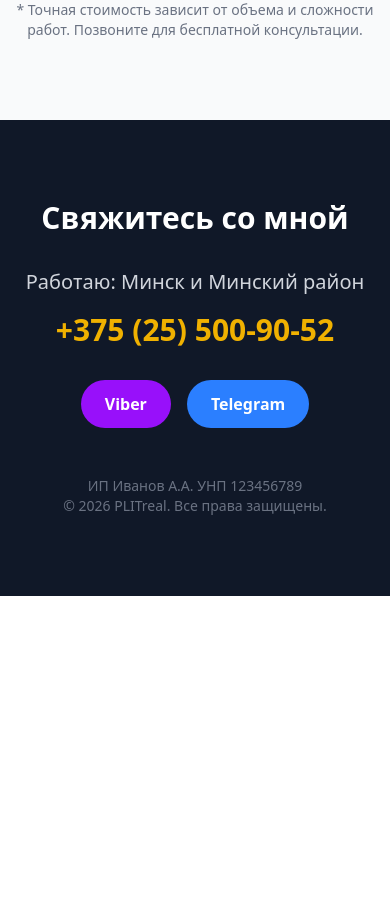
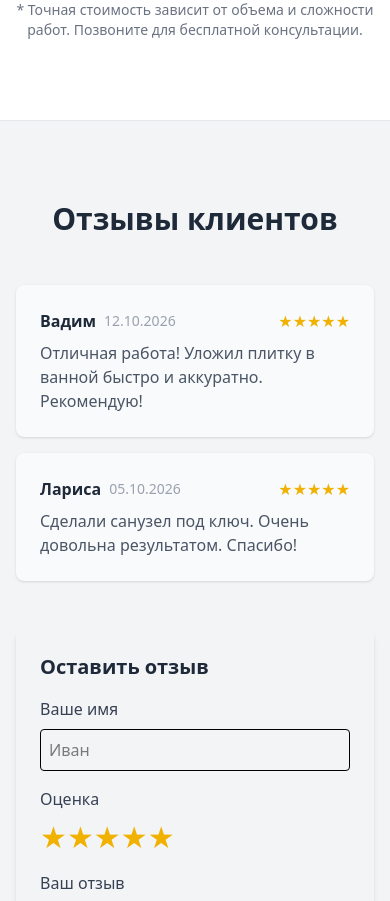
Before and after one commit to MagicKode/plit_real_front, an Angular app: page / in a window 390 px wide. Shown: the part 6780-7681 px from the top of the page. Before the commit the page ends 7376 px from the top, so only its background shows below. Built offline with nearby package versions, Linux system fonts and the light colour scheme.

Commit message:
PLT-1.0.9 created reviews component

```diff
--- a/src/app/app.html
+++ b/src/app/app.html
@@ -9,5 +9,6 @@
 </app-about>
 <app-portfolio id="portfolio"></app-portfolio>
 <app-prices id="prices"></app-prices>
+<app-reviews id="reviews"></app-reviews>
 <app-contacts id="contacts"></app-contacts>
 <router-outlet></router-outlet>
--- a/src/app/app.ts
+++ b/src/app/app.ts
@@ -7,6 +7,7 @@ import { AboutComponent } from './components/about/about';
 import { ContactsComponent } from './components/contacts/contacts';
 import { PortfolioComponent } from './components/portfolio/portfolio';
 import { PricesComponent } from './components/prices/prices';
+import { ReviewsComponent } from './components/reviews/reviews';
 
 @Component({
   selector: 'app-root',
@@ -19,6 +20,7 @@ import { PricesComponent } from './components/prices/prices';
     ContactsComponent,
     PortfolioComponent,
     PricesComponent,
+    ReviewsComponent,
   ],
   templateUrl: './app.html',
   styleUrl: './app.css',
--- a/src/app/components/header/header.html
+++ b/src/app/components/header/header.html
@@ -11,11 +11,12 @@
     </div>
 
     <!-- Меню (скрыто на мобилке, видно на десктопе) -->
-    <nav class="hidden lg:flex gap-15 text-base font-medium">
+    <nav class="hidden lg:flex gap-10 text-base font-medium">
       <button (click)="scrollTo('services')" class="hover:text-yellow-500 transition">Услуги</button>
       <button (click)="scrollTo('portfolio')" class="hover:text-yellow-500 transition">Работы</button>
       <button (click)="scrollTo('prices')" class="hover:text-yellow-500 transition">Цены</button>
       <button (click)="scrollTo('about')" class="hover:text-yellow-500 transition">О мастере</button>
+      <button (click)="scrollTo('reviews')" class="hover:text-yellow-500 transition">Отзывы</button>
       <button (click)="scrollTo('contacts')" class="hover:text-yellow-500 transition">Контакты</button>
     </nav>
 
--- a/src/app/components/prices/prices.html
+++ b/src/app/components/prices/prices.html
@@ -1,4 +1,4 @@
-<section class="py-20 bg-gray-50">
+<section class="py-20 bg-white">
   <div class="container mx-auto px-4">
     <h2 class="text-3xl md:text-4xl font-bold text-center mb-12 text-gray-800">
       Расценки на услуги
--- /dev/null
+++ b/src/app/components/reviews/reviews.html
@@ -0,0 +1,55 @@
+<section class="py-20 bg-gray-100 border-t border-gray-200">
+  <div class="container mx-auto px-4 max-w-4xl">
+    <h2 class="text-3xl md:text-4xl font-bold text-center mb-12 text-gray-800">
+      Отзывы клиентов
+    </h2>
+
+    <!-- Список отзывов -->
+    <div class="space-y-4 mb-12">
+      @for (review of reviews; track review.name + review.date) {
+        <div class="bg-gray-50 p-6 rounded-lg shadow-sm">
+          <div class="flex justify-between items-start mb-2">
+            <div class="flex items-center gap-2">
+              <span class="font-bold text-gray-800">{{ review.name }}</span>
+              <span class="text-sm text-gray-400">{{ review.date }}</span>
+            </div>
+            <div class="flex text-yellow-500">
+              @for (star of stars; track star) {
+                <span>{{ star <= review.rating ? '★' : '☆' }}</span>
+              }
+            </div>
+          </div>
+          <p class="text-gray-600">{{ review.text }}</p>
+        </div>
+      }
+    </div>
+
+    <!-- Форма добавления отзыва -->
+    <div class="bg-gray-100 p-6 rounded-lg shadow-md">
+      <h3 class="text-xl font-bold mb-4 text-gray-800">Оставить отзыв</h3>
+
+      <div class="mb-4">
+        <label class="block text-gray-700 mb-2">Ваше имя</label>
+        <input type="text" [(ngModel)]="newName" class="w-full p-2 border rounded" placeholder="Иван">
+      </div>
+
+      <div class="mb-4">
+        <label class="block text-gray-700 mb-2">Оценка</label>
+        <div class="flex text-3xl text-yellow-500 cursor-pointer">
+          @for (star of stars; track star) {
+            <span (click)="setRating(star)">{{ star <= newRating ? '★' : '☆' }}</span>
+          }
+        </div>
+      </div>
+
+      <div class="mb-4">
+        <label class="block text-gray-700 mb-2">Ваш отзыв</label>
+        <textarea [(ngModel)]="newText" class="w-full p-2 border rounded" rows="3" placeholder="Мне понравилось..."></textarea>
+      </div>
+
+      <button (click)="addReview()" class="bg-yellow-500 hover:bg-yellow-600 text-black font-bold px-6 py-2 rounded transition">
+        Отправить отзыв
+      </button>
+    </div>
+  </div>
+</section>
--- /dev/null
+++ b/src/app/components/reviews/reviews.ts
@@ -0,0 +1,59 @@
+import { Component } from '@angular/core';
+import { FormsModule } from '@angular/forms';
+
+interface Review {
+  name: string;
+  text: string;
+  rating: number;
+  date: string;
+}
+
+@Component({
+  selector: 'app-reviews',
+  standalone: true,
+  imports: [FormsModule],
+  templateUrl: './reviews.html',
+  styleUrl: './reviews.css',
+})
+export class ReviewsComponent {
+  reviews: Review[] = [
+    {
+      name: 'Вадим',
+      text: 'Отличная работа! Уложил плитку в ванной быстро и аккуратно. Рекомендую!',
+      rating: 5,
+      date: '12.10.2026',
+    },
+    {
+      name: 'Лариса',
+      text: 'Сделали санузел под ключ. Очень довольна результатом. Спасибо!',
+      rating: 5,
+      date: '05.10.2026',
+    },
+  ];
+
+  newName: string = '';
+  newText: string = '';
+  newRating: number = 5;
+
+  stars: number[] = [1, 2, 3, 4, 5];
+
+  setRating(value: number) {
+    this.newRating = value;
+  }
+
+  addReview() {
+    if (this.newName.trim() && this.newText.trim()) {
+      const today = new Date().toLocaleDateString('ru-RU');
+      this.reviews.unshift({
+        name: this.newName,
+        text: this.newText,
+        rating: this.newRating,
+        date: today,
+      });
+      // Очищаем форму
+      this.newName = '';
+      this.newText = '';
+      this.newRating = 5;
+    }
+  }
+}
```
Also changed, not shown: src/app/components/reviews/reviews.css (added), 1 other file (tests, documents, lock files or other folders).
